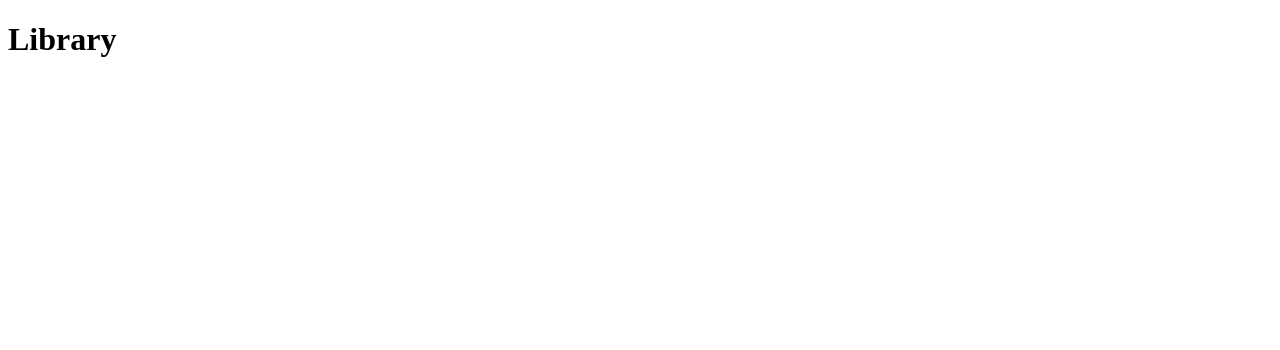
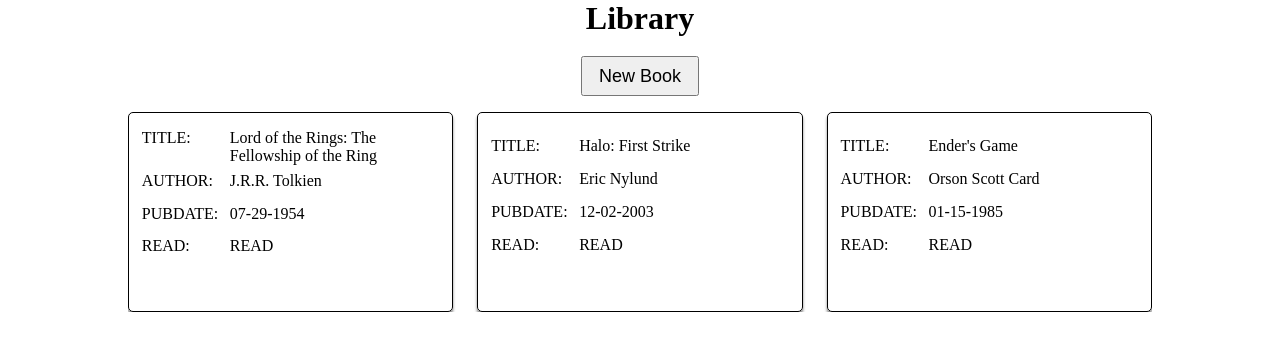
Before and after one commit to Ian-Wulf/Library, a plain HTML site: page index.html in a window 1280 px wide. Drawn offline with Linux system fonts and the light colour scheme.

Commit message:
Basic Setup -Have title, a non-functioning 'new book' button, and three book 'cards' initially displayed with relevant info for each (All generated on page load) -Using grid layout system for page and cards -Cards formatted for readability, and left space for buttons on each card.

```diff
--- a/index.html
+++ b/index.html
@@ -8,6 +8,7 @@
     <script src="library.js" defer></script>
 </head>
 <body>
-    <h1>Library</h1>
+    <h1 class="page-title">Library</h1>
+    <button class="new-book">New Book</button>
 </body>
 </html>
--- a/library.js
+++ b/library.js
@@ -1,5 +1,7 @@
 // Stores books
 const myLibrary = [];
+
+let body = document.querySelector("body");
 
 // Constructs each book
 function Book(title, author, pubDate, read) {
@@ -11,7 +13,7 @@
 }
 
 // Toggle 'read' status of a book
-Book.prototype.isRead = function() {
+Book.prototype.toggleRead = function() {
     if(this.read = "read") {
         this.read = "not read";
     } else {
@@ -25,11 +27,52 @@
     myLibrary.push(newBook);
 }
 
-// Display each book
 function displayBooks() {
-    // Testing in console for now
+    // Container for book display
+    let grid = document.createElement("div");
+    grid.classList.add("grid");
+    body.appendChild(grid);
+    // Add books
     myLibrary.forEach(function(book) {
-        console.log(book)
+        // console.log(book)
+        let card = document.createElement("div");
+        card.classList.add("bookCard");
+        for(const key in book) {
+            if(book.hasOwnProperty(key)) {
+                let info = document.createElement("div");
+                let property = document.createElement("p");
+                let value = document.createElement("p");
+
+                property.innerHTML = `${key.toUpperCase()}:`;
+                value.innerHTML = `${book[key]}`;
+                switch (key) {
+                    case "title":
+                        property.setAttribute("id","title");
+                        value.setAttribute("id","title-value");
+                        break;
+                    case "author":
+                        property.setAttribute("id","author");
+                        value.setAttribute("id","author-value");
+                        break;
+                    case "pubDate":
+                        property.setAttribute("id","pubDate");
+                        value.setAttribute("id","pubDate-value");
+                        break;
+                    case "read":
+                        property.setAttribute("id","read");
+                        value.setAttribute("id","read-value");
+                        value.innerHTML = value.innerHTML.toUpperCase();
+                        break;
+                }
+
+                info.appendChild(property);
+                info.appendChild(value);
+                card.appendChild(info);
+            }
+        }
+
+        grid.appendChild(card);
+
     });
 }
 
@@ -37,4 +80,5 @@
 addBook('Lord of the Rings: The Fellowship of the Ring', 'J.R.R. Tolkien', '07-29-1954', 'read');
 addBook('Halo: First Strike','Eric Nylund','12-02-2003','read');
 addBook("Ender's Game",'Orson Scott Card','01-15-1985','read');
+
 displayBooks();
--- a/styles.css
+++ b/styles.css
@@ -0,0 +1,45 @@
+* {
+    box-sizing: border-box;
+    margin: 0;
+    padding: 0;
+}
+
+body {
+    display: grid;
+    grid-template-rows: 1fr 1fr 5fr;
+    gap: 1rem;
+    justify-items: center;
+
+}
+
+.new-book {
+    font-size: large;
+    padding: 0rem 1rem;
+}
+
+.grid {
+    width: 80%;
+    display: grid;
+    gap: 1.5rem;
+    grid-template-columns: repeat(auto-fit, minmax(250px, 1fr));
+    overflow-y: auto;
+}
+
+.bookCard {
+    height: 200px;
+    border: 1px solid black;
+    border-radius: 5px;
+    box-shadow: 0 3px 3px gray;
+    padding: 1rem 0.8rem;
+
+
+    display: grid;
+    grid-template-rows: 1fr 1fr 1fr 1fr 1fr;
+    align-items: center;
+}
+
+.bookCard div {
+    display: grid;
+    grid-template-columns: 5rem 5fr;
+    gap: 0.5rem;
+}
```
